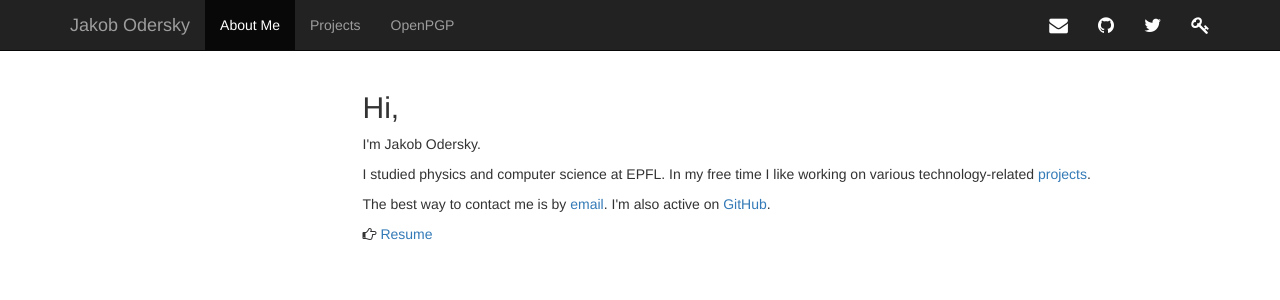
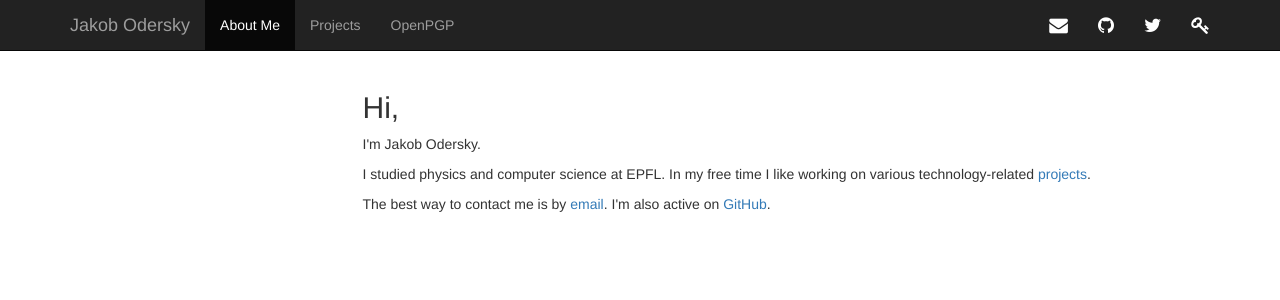
Before and after one commit to jodersky/homepage, a Jekyll site: the page built from index.html, in a window 1280 px wide. Shown: the top 300 px of the page. Built offline with Jekyll 4.4.1, drawn with Linux system fonts in a browser that asks for light colours; nearby versions of some CDN libraries.

Commit message:
hide cv link

```diff
--- a/index.html
+++ b/index.html
@@ -12,6 +12,5 @@ id: about
 		<p>I'm Jakob Odersky.</p>
 		<p>I studied physics and computer science at EPFL. In my free time I like working on various technology-related <a href="/projects">projects</a>.</p>
 		<p>The best way to contact me is by <a href="http://www.google.com/recaptcha/mailhide/d?k=01HL3HYaIAlqG65738Sa5o5g==&amp;c=Mhki0TZUvIR7t-3P1GlaVymx4LW_kxdovpzP9I4A8kU=" onclick="window.open('http://www.google.com/recaptcha/mailhide/d?k\07501HL3HYaIAlqG65738Sa5o5g\75\75\46c\75Mhki0TZUvIR7t-3P1GlaVymx4LW_kxdovpzP9I4A8kU\075', '', 'toolbar=0,scrollbars=0,location=0,statusbar=0,menubar=0,resizable=0,width=500,height=300'); return false;">email</a>. I'm also active on <a href="https://www.github.com/jodersky">GitHub</a>.</p>
-		<p><i class="fa fa-hand-o-right"></i> <a href="/assets/cv.pdf">Resume</a></p>
 	</div>
 </div>
```
